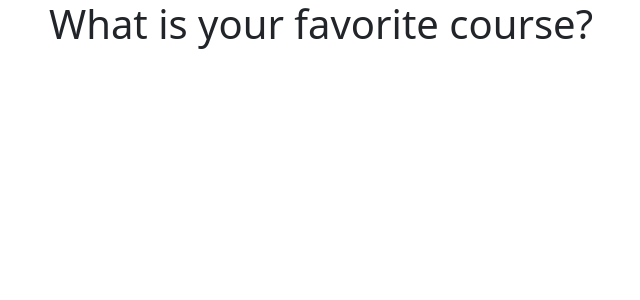
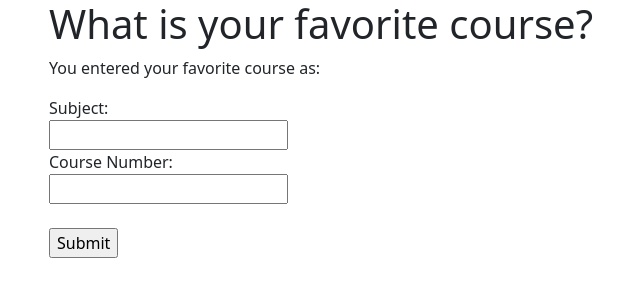
Before and after one commit to Lirong98/helloWorld, a Flask app: template templates/favorite-course.html in a window 1280 px wide. Shown: the top 300 px of the page, without its empty margins (33-673 px from the left). Run offline with Flask 3, Linux system fonts and the light colour scheme; the template is opened without the code that fills it, so the values that code supplies are empty.

Commit message:
changed fav course template

```diff
--- a/templates/favorite-course.html
+++ b/templates/favorite-course.html
@@ -3,6 +3,12 @@
 {% block page_title %}favorite course{% endblock %}
 {% block page_head %}What is your favorite course?{% endblock %}
 {% block page_content %}
-
-
+  <p>You entered your favorite course as:</p>
+    <form action="/templates/favorite-course.html" method="get">
+  <label for="subject">Subject:</label><br>
+  <input type="text" id="subject" name="subject"><br>
+  <label for="course_number">Course Number:</label><br>
+  <input type="number" id="course_number" name="course_number"><br><br>
+  <input type="submit" value="Submit">
+    </form>
 {% endblock %}
```
